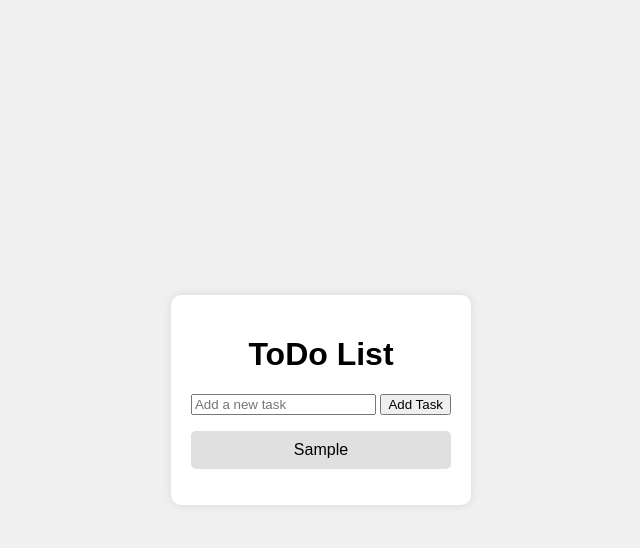
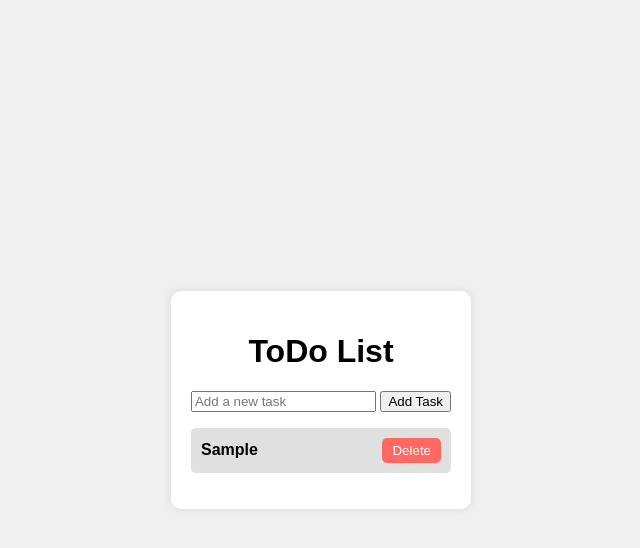
Before and after one commit to udK01/ToDo-List-Js, a plain HTML site: page index.html in a window 1280 px wide. Both pictures are taken after typing "Sample" into the empty fields and a click on the button "Add Task". Shown: the whole page, without its empty margins (319-959 px from the left). Drawn offline with Linux system fonts and the light colour scheme.

Commit message:
Tasks can be deleted. Fixed up css.

```diff
--- a/css/style.css
+++ b/css/style.css
@@ -22,14 +22,28 @@ ul {
 }
 
 li {
+    display: flex;
+    justify-content: space-between;
+    align-items: center;
     background-color: #e0e0e0;
     margin: 10px 0;
     padding: 10px;
     border-radius: 5px;
     cursor: pointer;
+    font-weight: bold;
+    font-family: Arial, Helvetica, sans-serif;
     transition: background-color 0.5s ease;
 }
 
 .completed {
     background-color: #00ab41;
 }
+
+.deleteButton {
+    background-color: #ff6961; /* Red color for the delete button */
+    color: #fff;
+    border: none;
+    padding: 5px 10px;
+    border-radius: 5px;
+    cursor: pointer;
+}
--- a/js/script.js
+++ b/js/script.js
@@ -3,15 +3,30 @@ const taskInput = document.getElementById(`taskInput`);
 
 function addTask() {
   if (taskInput.value !== ``) {
+    // Task Item.
     const taskItem = document.createElement(`li`);
-    const taskText = document.createTextNode(taskInput.value);
-    taskItem.appendChild(taskText);
-    taskItem.onclick = function () {
-      this.classList.toggle("completed");
+    taskItem.textContent = taskInput.value;
+
+    // Delete Button.
+    const deleteButton = document.createElement(`button`);
+    deleteButton.textContent = `Delete`;
+    deleteButton.className = `deleteButton`;
+
+    // Remove Container On Delete.
+    deleteButton.onclick = () => {
+      taskItem.remove();
     };
+
+    // Add Task And Delete Button To Container.
+    taskItem.appendChild(deleteButton);
+    taskList.appendChild(taskItem);
+
+    // Complete Task.
+    taskItem.onclick = () => {
+      taskItem.classList.toggle("completed");
+    };
+
     taskList.appendChild(taskItem);
     taskInput.value = "";
   }
 }
-
-function taskCompleted() {}
```
